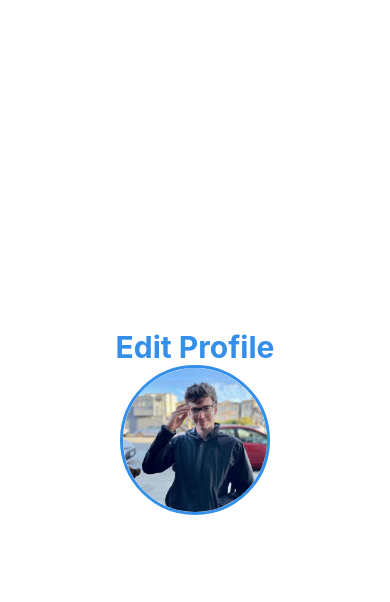
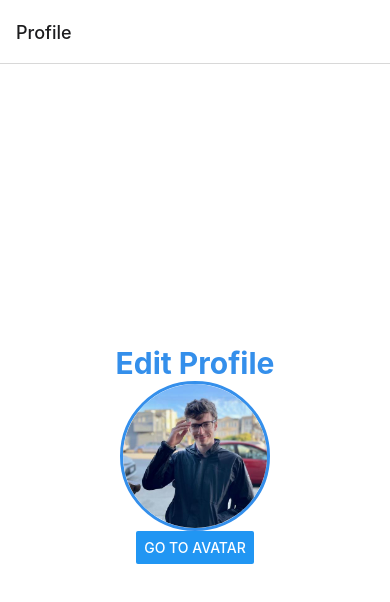
Before and after one commit to samorgen/approachable-geek, a React Native app: screen /Profile in a window 390 px wide. Shown: the top 602 px of the page. Built offline with nearby package versions, Linux system fonts and the light colour scheme.

Commit message:
Navigation

```diff
--- a/App.js
+++ b/App.js
@@ -1,33 +1,18 @@
 import { StatusBar } from 'expo-status-bar'
 import { StyleSheet, Text, View, Image } from 'react-native'
+import { NavigationContainer } from '@react-navigation/native'
+import { createNativeStackNavigator } from '@react-navigation/native-stack'
+import HomeScreen from './screens/HomeScreen'
+import Avatar from './screens/Avatar'
 
 export default function App() {
+  const Stack = createNativeStackNavigator()
   return (
-    <View style={styles.container}>
-      <Text style={{ color: '#348feb', fontWeight: 'bold', fontSize: 30 }}>
-        Edit Profile
-      </Text>
-      <Image
-        source={require('./assets/profile.jpg')}
-        style={{
-          height: 150,
-          width: 150,
-          borderRadius: 150 / 2,
-          overflow: 'hidden',
-          borderWidth: 3,
-          borderColor: '#348feb'
-        }}
-      />
-      <StatusBar style='auto' />
-    </View>
+    <NavigationContainer>
+      <Stack.Navigator initialRouteName='Profile'>
+        <Stack.Screen name='Profile' component={HomeScreen} />
+        <Stack.Screen name='Edit Avatar' component={Avatar} />
+      </Stack.Navigator>
+    </NavigationContainer>
   )
 }
-
-const styles = StyleSheet.create({
-  container: {
-    flex: 1,
-    backgroundColor: '#fff',
-    alignItems: 'center',
-    justifyContent: 'center'
-  }
-})
--- a/package.json
+++ b/package.json
@@ -9,10 +9,13 @@
     "web": "expo start --web"
   },
   "dependencies": {
+    "@react-navigation/native-stack": "^6.9.17",
     "expo": "~49.0.15",
     "expo-status-bar": "~1.6.0",
     "react": "18.2.0",
-    "react-native": "0.72.6"
+    "react-native": "0.72.6",
+    "react-native-safe-area-context": "^4.7.4",
+    "react-native-screens": "^3.27.0"
   },
   "devDependencies": {
     "@babel/core": "^7.20.0"
--- /dev/null
+++ b/screens/Avatar.js
@@ -0,0 +1,7 @@
+import { StyleSheet, Text, View, Image } from 'react-native'
+
+const Avatar = () => {
+  return <Text>Avatar Edit</Text>
+}
+
+export default Avatar
--- /dev/null
+++ b/screens/HomeScreen.js
@@ -0,0 +1,41 @@
+import { StatusBar } from 'expo-status-bar'
+import { StyleSheet, Text, View, Image, Button } from 'react-native'
+import { useNavigation } from '@react-navigation/native'
+
+const HomeScreen = () => {
+  const navigation = useNavigation()
+  return (
+    <View style={styles.container}>
+      <Text style={{ color: '#348feb', fontWeight: 'bold', fontSize: 30 }}>
+        Edit Profile
+      </Text>
+      <Image
+        source={require('../assets/profile.jpg')}
+        style={{
+          height: 150,
+          width: 150,
+          borderRadius: 150 / 2,
+          overflow: 'hidden',
+          borderWidth: 3,
+          borderColor: '#348feb'
+        }}
+      />
+      <Button
+        title='Go to avatar'
+        onPress={() => navigation.navigate('Edit Avatar')}
+      />
+      <StatusBar style='auto' />
+    </View>
+  )
+}
+
+const styles = StyleSheet.create({
+  container: {
+    flex: 1,
+    backgroundColor: '#fff',
+    alignItems: 'center',
+    justifyContent: 'center'
+  }
+})
+
+export default HomeScreen
```
Also changed, not shown: 1 other file (tests, documents, lock files or other folders).
